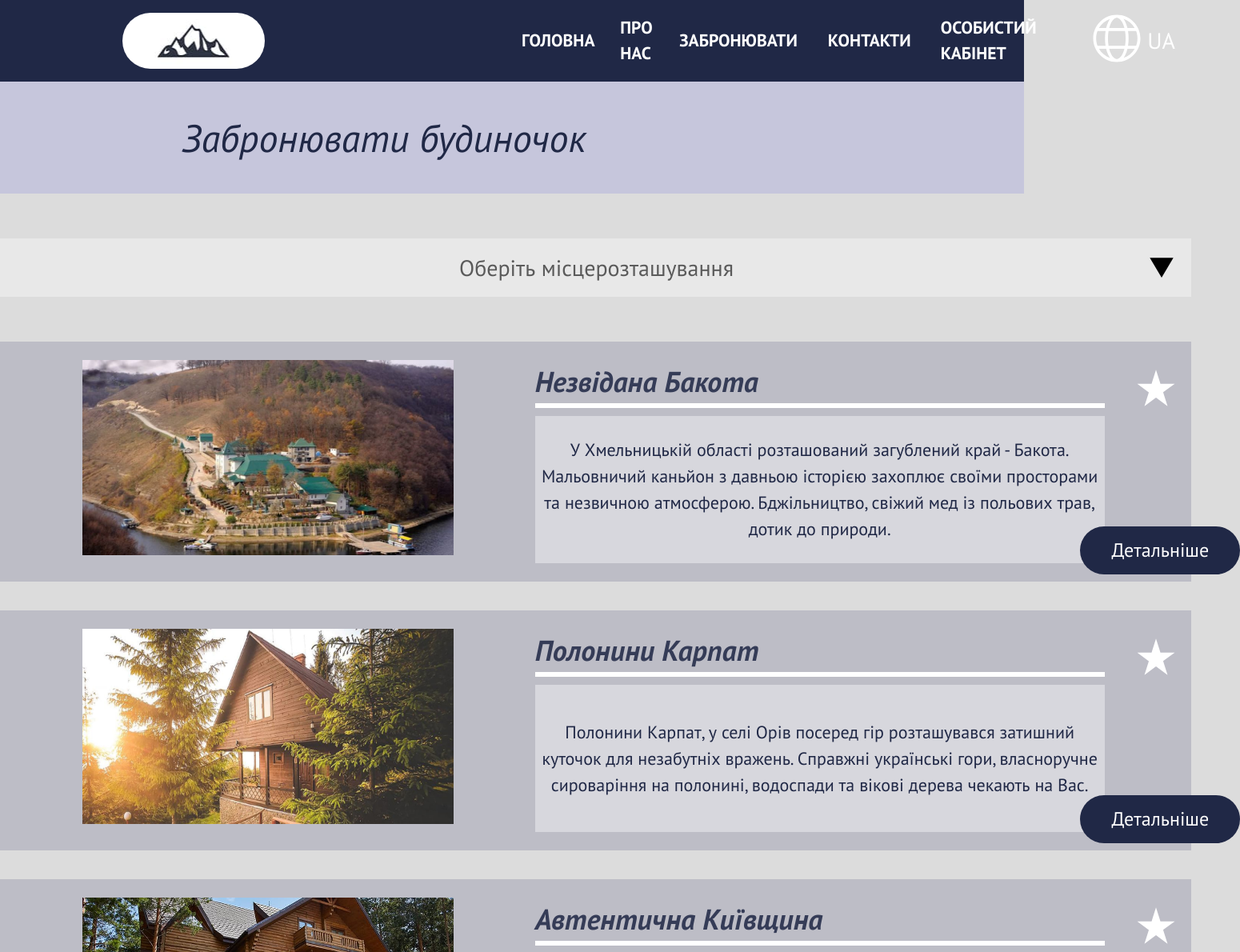
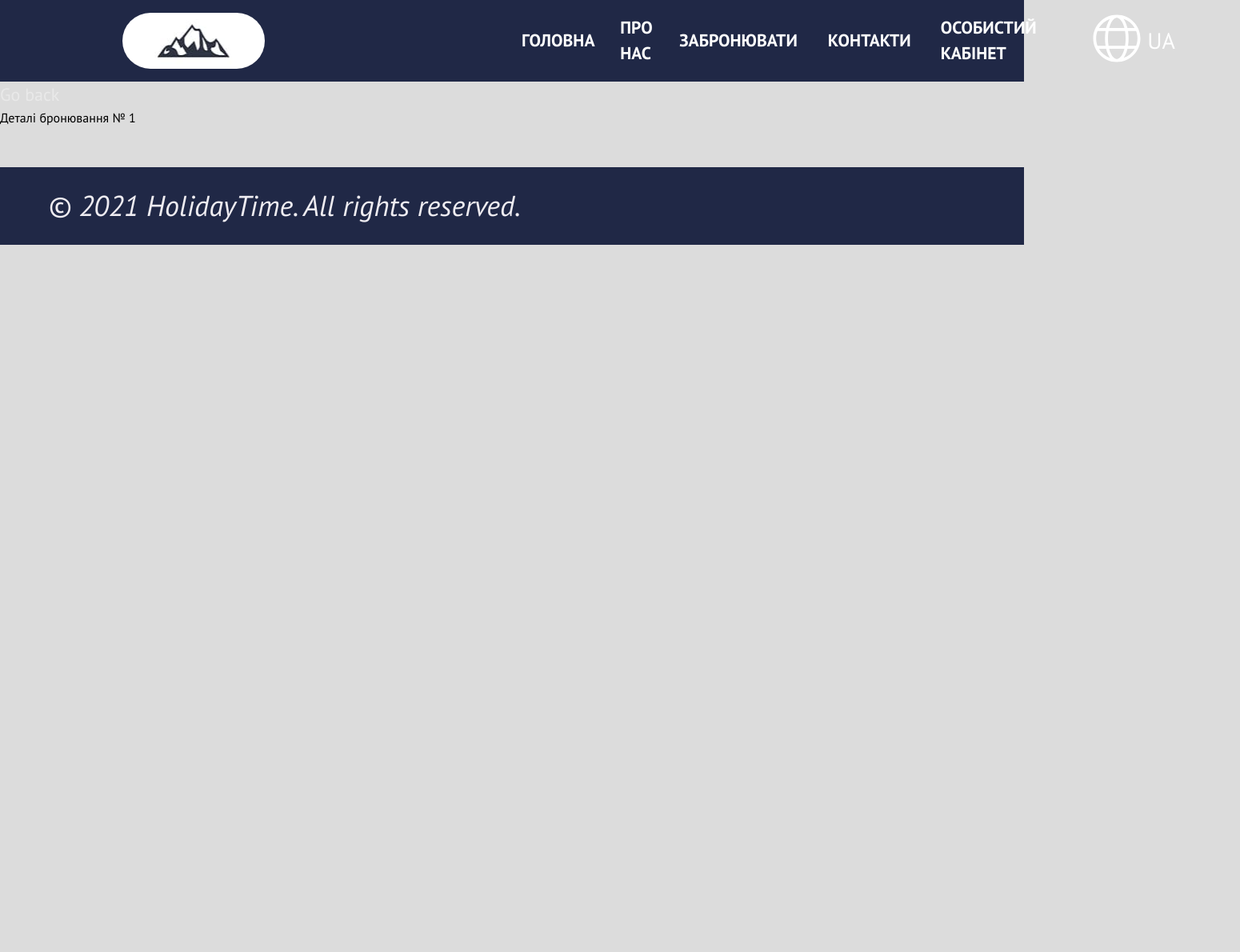
Before and after one commit to Mariia2990/holiday-time, a React (Vite) app: page /reservation/1 in a window 1280 px wide. Shown: the top 1190 px of the page at 80% size, 1550 px wide, since content can reach past the window. After the commit the page ends 800 px from the top, so only its background shows below. Built offline with nearby package versions, Linux system fonts and the light colour scheme.

Commit message:
add reservdetailpage

```diff
--- a/src/App.tsx
+++ b/src/App.tsx
@@ -9,7 +9,7 @@ import ScrollToTopButton from "./components/ScrollToTopButton/ScrollToTopButton"
 const HomePage = lazy(() => import("./pages/HomePage/HomePage"));
 const AboutUsPage = lazy(() => import("./pages/AboutUsPage/AboutUsPage"));
 const ReservationPage = lazy(() => import("./pages/ReservationPage/ReservationPage"));
-const HomeReserve = lazy(() => import("./components/HomeReserve/HomeReserve"));
+const ReservationDetailPage = lazy(() => import("./pages/ReservationDetailPage/ReservationDetailPage"));
 const ContactsPage = lazy(() => import("./pages/ContactsPage/ContactsPage"));
 const PersonalOffice = lazy(() => import("./pages/PersonalOffice/PersonalOffice")
 );
@@ -23,10 +23,7 @@ const App = () => {
           <Route path="/" element={<HomePage />} />
           <Route path="/about-us" element={<AboutUsPage />} />
           <Route path="/reservation" element={<ReservationPage />}>
-            <Route
-              path="/reservation/:reservationId"
-              element={<HomeReserve />}
-            />
+            <Route path=":reservationId" element={<ReservationDetailPage />} />
           </Route>
           <Route path="/contacts" element={<ContactsPage />} />
           <Route path="/office" element={<PersonalOffice />} />
--- a/src/components/HomeReserve/HomeReserve.tsx
+++ b/src/components/HomeReserve/HomeReserve.tsx
@@ -5,6 +5,11 @@ const HomeReserve: React.FC = () => {
   const { reservationId } = useParams();
   console.log("Отримано reservationId:", reservationId);
 
-  return <div>Деталі бронювання № {reservationId}</div>;
+  return (
+    <>
+    <div>Деталі бронювання № {reservationId}
+      </div>
+    </>
+  );
 };
 export default HomeReserve;
--- /dev/null
+++ b/src/pages/ReservationDetailPage/ReservationDetailPage.module.css
@@ -0,0 +1,5 @@
+.goBack {
+    font-size: 22px;
+    display: flex;
+    color: #e9e9e9;
+}
--- /dev/null
+++ b/src/pages/ReservationDetailPage/ReservationDetailPage.tsx
@@ -0,0 +1,18 @@
+import { Link, useParams } from "react-router-dom";
+import css from "./ReservationDetailPage.module.css";
+
+const ReservationDetailPage: React.FC = () => {
+  const { reservationId } = useParams();
+    console.log("Отримано reservationId:", reservationId);
+    const backLink = location.state?.from || "/";
+
+  return (
+    <>
+      <Link to={backLink} className={css.goBack}>
+        Go back
+      </Link>
+      <div>Деталі бронювання № {reservationId}</div>
+    </>
+  );
+};
+export default ReservationDetailPage;
--- a/src/pages/ReservationPage/ReservationPage.tsx
+++ b/src/pages/ReservationPage/ReservationPage.tsx
@@ -1,16 +1,13 @@
-import { useNavigate } from "react-router-dom";
+import { Outlet, useNavigate, useParams } from "react-router-dom";
 import css from "./ReservationPage.module.css";
 
 const ReservationPage = () => {
+  const { reservationId } = useParams();
   const navigate = useNavigate();
 
-const handleClick = (id: string): void => {
-  console.log("Перехід на сторінку:", `/reservation/${id}`);
-  navigate(`/reservation/${id}`);
-};
-
-
   return (
+    <>
+      {!reservationId ? (
         <>
           <div className={css.reservationBox}>
             <h2 className={css.resTitle}>Забронювати будиночок</h2>
@@ -49,17 +46,22 @@ const handleClick = (id: string): void => {
                 <span className={css.lineBakota}></span>
                 <div className={css.reserveHouseBakotaBox2}>
                   <p className={css.textBakota}>
-                У Хмельницькій області розташований загублений край - Бакота.
-                Мальовничий каньйон з давньою історією захоплює своїми
-                просторами та незвичною атмосферою. Бджільництво, свіжий мед із
-                польових трав, дотик до природи.
+                    У Хмельницькій області розташований загублений край -
+                    Бакота. Мальовничий каньйон з давньою історією захоплює
+                    своїми просторами та незвичною атмосферою. Бджільництво,
+                    свіжий мед із польових трав, дотик до природи.
                   </p>
                 </div>
               </div>
 
               <div className={css.star}>
                 <button className={css.btnStar}>
-              <svg id="icon-image" viewBox="0 0 32 32" width="50" height="50">
+                  <svg
+                    id="icon-image"
+                    viewBox="0 0 32 32"
+                    width="50"
+                    height="50"
+                  >
                     <path
                       fill="#fff"
                       d="M31 12.6h-11.45l-3.55-11.101-3.55 11.1h-11.45l9.25 6.851-3.501 11.050 9.251-6.849 9.25 6.85-3.55-11.1 9.3-6.8z"
@@ -70,7 +72,7 @@ const handleClick = (id: string): void => {
               <div className={css.buttonReserveBox}>
                 <button
                   className={css.buttonReserve}
-              onClick={() => handleClick("1")}
+                  onClick={() => navigate("/reservation/1")}
                 >
                   Детальніше
                 </button>
@@ -94,17 +96,22 @@ const handleClick = (id: string): void => {
                 <span className={css.lineBakota}></span>
                 <div className={css.reserveHouseBakotaBox2}>
                   <p className={css.textBakota}>
-                Полонини Карпат, у селі Орів посеред гір розташувався затишний
-                куточок для незабутніх вражень. Справжні українські гори,
-                власноручне сироваріння на полонині, водоспади та вікові дерева
-                чекають на Вас.
+                    Полонини Карпат, у селі Орів посеред гір розташувався
+                    затишний куточок для незабутніх вражень. Справжні українські
+                    гори, власноручне сироваріння на полонині, водоспади та
+                    вікові дерева чекають на Вас.
                   </p>
                 </div>
               </div>
 
               <div className={css.star}>
                 <button className={css.btnStar}>
-              <svg id="icon-image" viewBox="0 0 32 32" width="50" height="50">
+                  <svg
+                    id="icon-image"
+                    viewBox="0 0 32 32"
+                    width="50"
+                    height="50"
+                  >
                     <path
                       fill="#fff"
                       d="M31 12.6h-11.45l-3.55-11.101-3.55 11.1h-11.45l9.25 6.851-3.501 11.050 9.251-6.849 9.25 6.85-3.55-11.1 9.3-6.8z"
@@ -115,7 +122,7 @@ const handleClick = (id: string): void => {
               <div className={css.buttonReserveBox}>
                 <button
                   className={css.buttonReserve}
-              onClick={() => handleClick("2")}
+                  onClick={() => navigate("/reservation/2")}
                 >
                   Детальніше
                 </button>
@@ -139,17 +146,22 @@ const handleClick = (id: string): void => {
                 <span className={css.lineBakota}></span>
                 <div className={css.reserveHouseBakotaBox2}>
                   <p className={css.textBakota}>
-                Неподалік центра Києва розташувалось автентичне українське село
-                на території однойменного села Пирогово. Дерев’яні млини,
-                запашний хліб, приготовлений своїми руками, українські пісні та
-                багато іншого чекає на вас уже зараз.
+                    Неподалік центра Києва розташувалось автентичне українське
+                    село на території однойменного села Пирогово. Дерев’яні
+                    млини, запашний хліб, приготовлений своїми руками,
+                    українські пісні та багато іншого чекає на вас уже зараз.
                   </p>
                 </div>
               </div>
 
               <div className={css.star}>
                 <button className={css.btnStar}>
-              <svg id="icon-image" viewBox="0 0 32 32" width="50" height="50">
+                  <svg
+                    id="icon-image"
+                    viewBox="0 0 32 32"
+                    width="50"
+                    height="50"
+                  >
                     <path
                       fill="#fff"
                       d="M31 12.6h-11.45l-3.55-11.101-3.55 11.1h-11.45l9.25 6.851-3.501 11.050 9.251-6.849 9.25 6.85-3.55-11.1 9.3-6.8z"
@@ -160,7 +172,7 @@ const handleClick = (id: string): void => {
               <div className={css.buttonReserveBox}>
                 <button
                   className={css.buttonReserve}
-              onClick={() => handleClick("3")}
+                  onClick={() => navigate("/reservation/3")}
                 >
                   Детальніше
                 </button>
@@ -184,18 +196,24 @@ const handleClick = (id: string): void => {
                 <span className={css.lineBakota}></span>
                 <div className={css.reserveHouseBakotaBox2}>
                   <p className={css.textBakota}>
-                В Одеській області знаходиться мальовниче містечко Вилкове. Його
-                ще називають «українською Венецією». Вилкове - це містечко на
-                воді, весь в каналах. Розташоване в місці, де зустрічаються
-                річка Дунай і Чорне море. Люди пересуваються переважно човнами.
-                Нетипове українське село не залишить Вас без вражень.
+                    В Одеській області знаходиться мальовниче містечко Вилкове.
+                    Його ще називають «українською Венецією». Вилкове - це
+                    містечко на воді, весь в каналах. Розташоване в місці, де
+                    зустрічаються річка Дунай і Чорне море. Люди пересуваються
+                    переважно човнами. Нетипове українське село не залишить Вас
+                    без вражень.
                   </p>
                 </div>
               </div>
 
               <div className={css.star}>
                 <button className={css.btnStar}>
-              <svg id="icon-image" viewBox="0 0 32 32" width="50" height="50">
+                  <svg
+                    id="icon-image"
+                    viewBox="0 0 32 32"
+                    width="50"
+                    height="50"
+                  >
                     <path
                       fill="#fff"
                       d="M31 12.6h-11.45l-3.55-11.101-3.55 11.1h-11.45l9.25 6.851-3.501 11.050 9.251-6.849 9.25 6.85-3.55-11.1 9.3-6.8z"
@@ -206,7 +224,7 @@ const handleClick = (id: string): void => {
               <div className={css.buttonReserveBox}>
                 <button
                   className={css.buttonReserve}
-              onClick={() => handleClick("4")}
+                  onClick={() => navigate("/reservation/4")}
                 >
                   Детальніше
                 </button>
@@ -214,8 +232,11 @@ const handleClick = (id: string): void => {
             </div>
           </div>
         </>
+      ) : (
+        <Outlet />
+      )}
+    </>
   );
-
 };
 
 export default ReservationPage;
```
Lines whose indentation alone changed are shown as unchanged.
